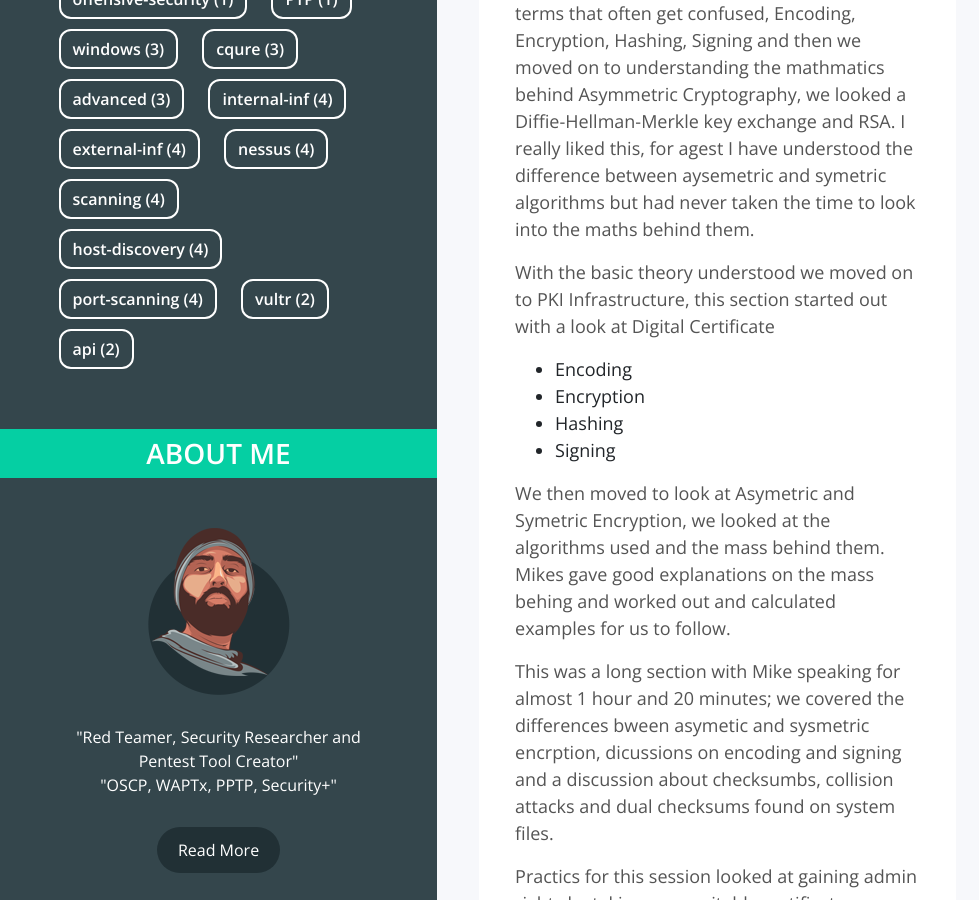
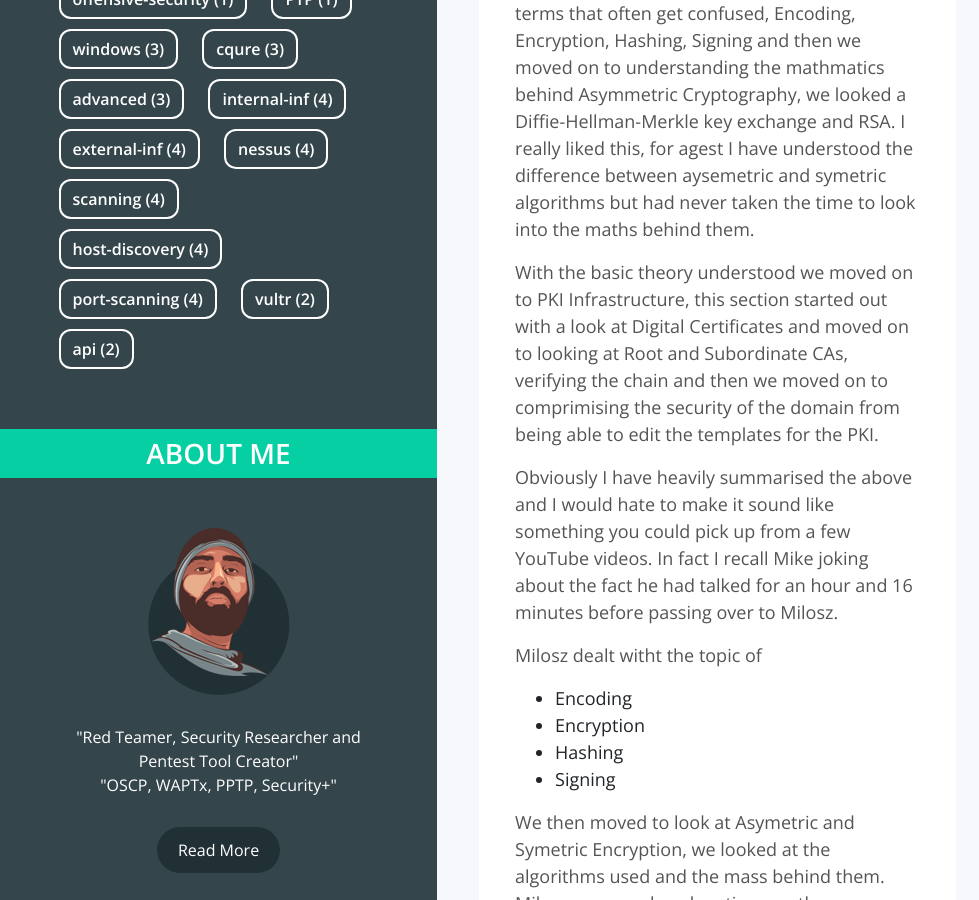
Before and after one commit to cleverberry/evilsaint, a Jekyll site: the page built from _posts/2020-11-24-cqure-academy-advanced-windows-security-course-2021-module-3.md, in a window 1280 px wide and 900 px high, scrolled down 1104 px. Shown: the whole window, without its empty margins (0-979 px from the left). Built offline with Jekyll 4.4.1, drawn with Linux system fonts in a browser that asks for light colours; nearby versions of some CDN libraries; a style sheet for code colours, icons or effects is not loaded.

Commit message:
Update 2020-11-24-cqure-academy-advanced-windows-security-course-2021-module-3.md

```diff
--- a/_posts/2020-11-24-cqure-academy-advanced-windows-security-course-2021-module-3.md
+++ b/_posts/2020-11-24-cqure-academy-advanced-windows-security-course-2021-module-3.md
@@ -35,7 +35,17 @@ Topics covered in this were module were "Certificates and Public Key Infrastruct
 
 We started off with the basics and defined a few terms that often get confused, Encoding, Encryption, Hashing, Signing and then we moved on to understanding the mathmatics behind Asymmetric Cryptography, we looked a Diffie-Hellman-Merkle key exchange and RSA. I really liked this, for agest I have understood the difference between aysemetric and symetric algorithms but had never taken the time to look into the maths behind them.
 
-With the basic theory understood we moved on to PKI Infrastructure, this section started out with a look at Digital Certificate
+With the basic theory understood we moved on to PKI Infrastructure, this section started out with a look at Digital Certificates and moved on to looking at Root and Subordinate CAs, verifying the chain and then we moved on to comprimising the security of the domain from being able to edit the templates for the PKI.
+
+Obviously I have heavily summarised the above and I would hate to make it sound like something you could pick up from a few YouTube videos. In fact I recall Mike joking about the fact he had talked for an hour and 16 minutes before passing over to Milosz.
+
+Milosz dealt witht the topic of
+
+
+
+
+
+
 
 <ul>
 <li>Encoding</li>
```
